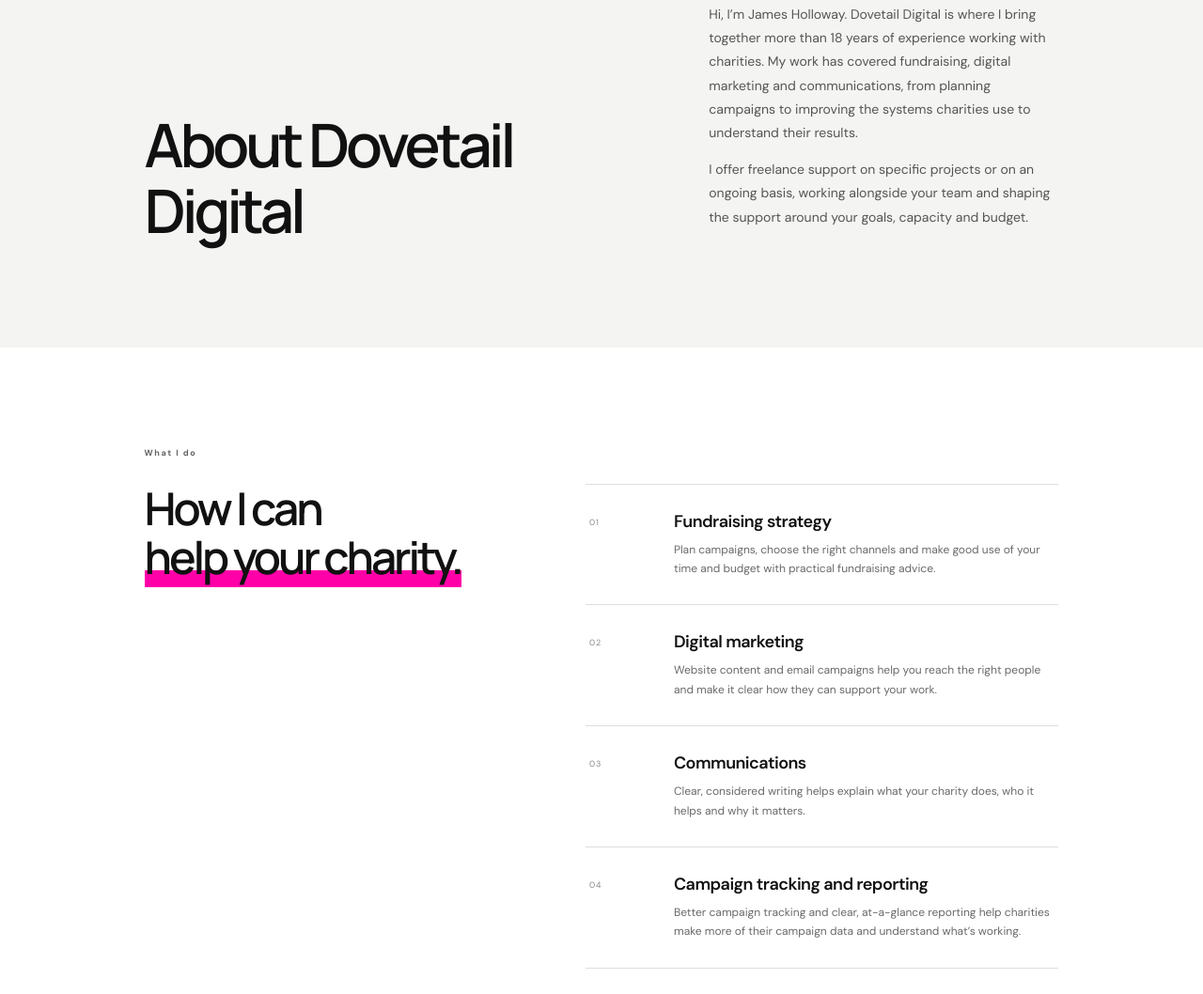
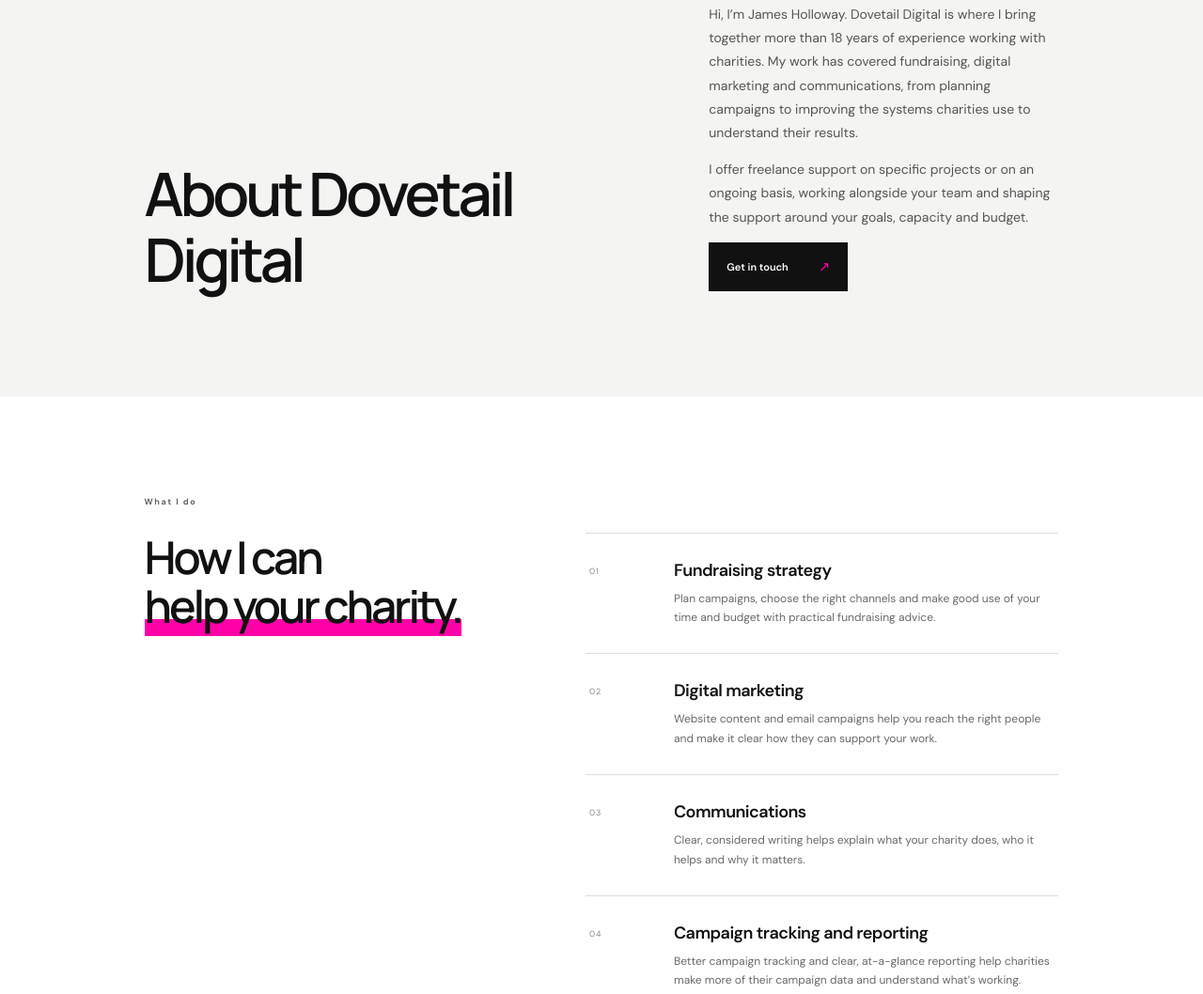
Before and after one commit to dovetaildigital/dovetaildigital, a plain HTML site: page public/index.html in a window 1280 px wide. Shown: the part 916-1974 px from the top of the page at 94% size. Drawn offline with Linux system fonts and the light colour scheme.

Commit message:
Add contact button to about section

```diff
--- a/public/index.html
+++ b/public/index.html
@@ -41,6 +41,7 @@
           <div class="intro-text">
             <p>Hi, I’m James Holloway. Dovetail Digital is where I bring together more than 18 years of experience working with charities. My work has covered fundraising, digital marketing and communications, from planning campaigns to improving the systems charities use to understand their results.</p>
             <p>I offer freelance support on specific projects or on an ongoing basis, working alongside your team and shaping the support around your goals, capacity and budget.</p>
+            <a class="button" href="#contact">Get in touch <span aria-hidden="true">↗</span></a>
           </div>
         </div>
       </section>
```
